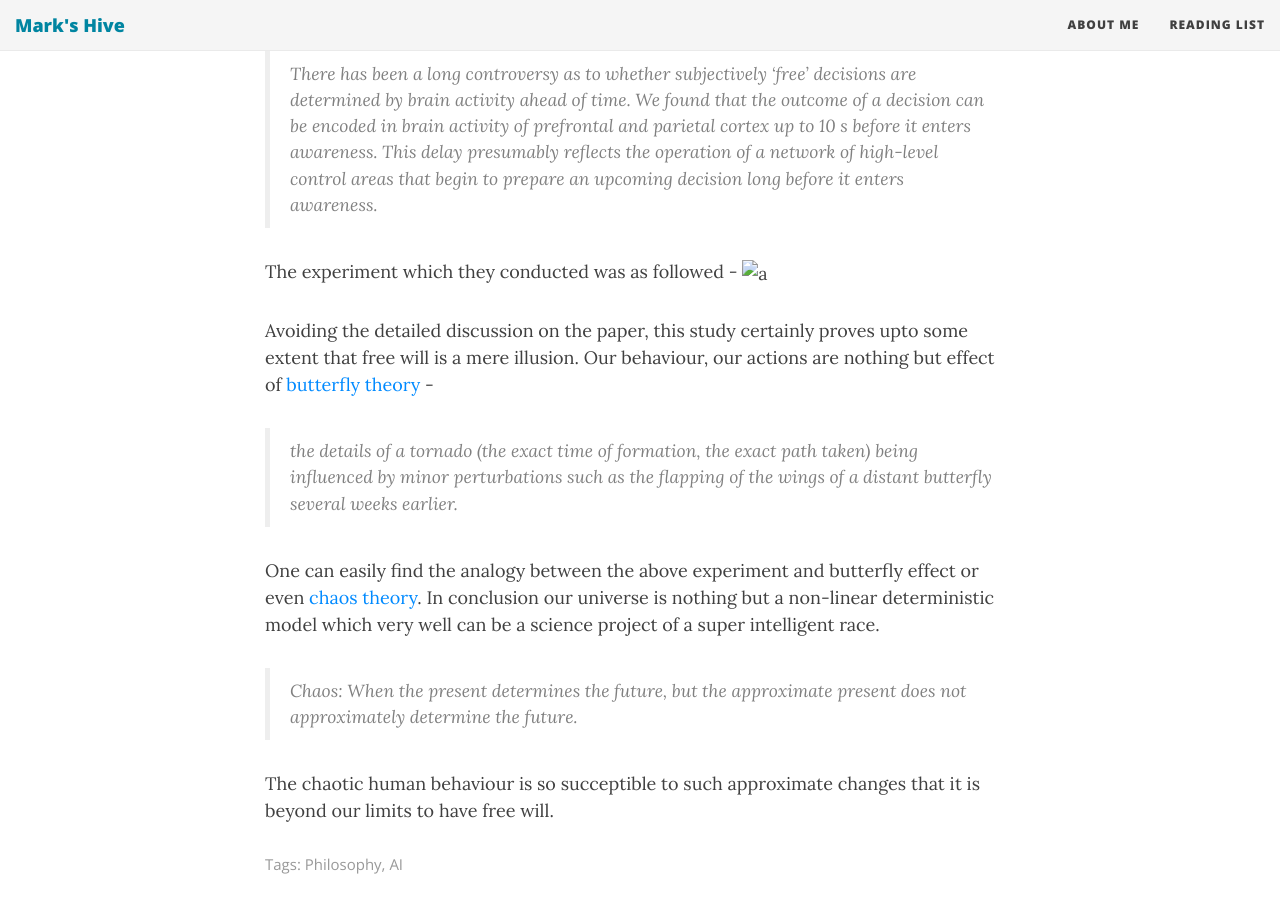
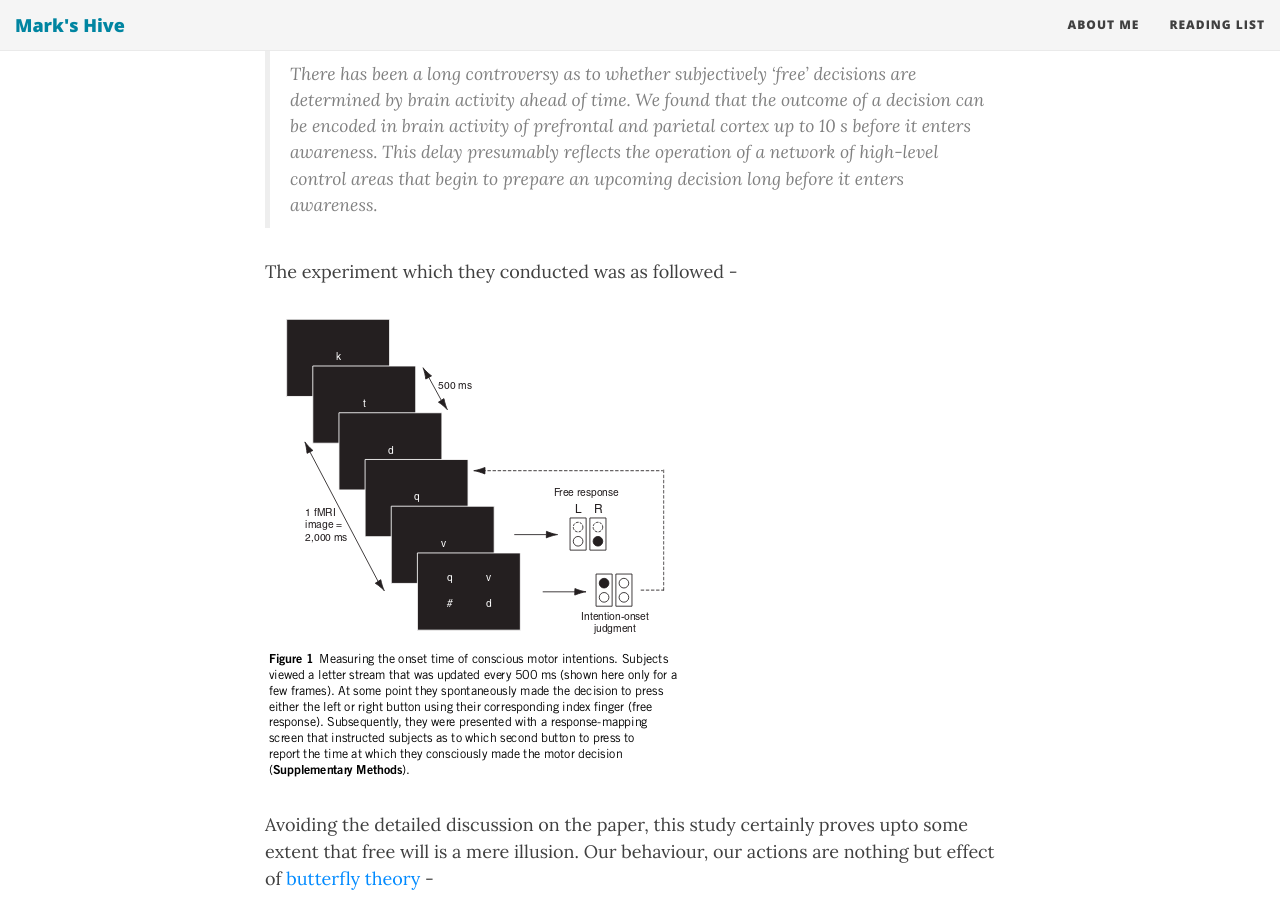
Before and after one commit to markroxor/markroxor.github.io, a Jekyll site: the page built from _posts/2018/2018-03-12-predictions-0.md, in a window 1280 px wide and 900 px high, scrolled down 386 px. Built offline with Jekyll 4.4.1, drawn with Linux system fonts in a browser that asks for light colours; nearby versions of some CDN libraries; comment, search, counter and statistics services are not loaded.

```diff
--- a/_posts/2018/2018-03-12-predictions-0.md
+++ b/_posts/2018/2018-03-12-predictions-0.md
@@ -20,7 +20,7 @@
 enters awareness.
 
 The experiment which they conducted was as followed -
-![a](/home/mark/Documents/markroxor.github.io/img/experiment.png)
+![a](/img/experiment.png)
 
 Avoiding the detailed discussion on the paper, this study certainly proves upto some extent that free will is a mere illusion. Our behaviour, our actions are nothing but effect of [butterfly theory](https://en.wikipedia.org/wiki/Butterfly_effect) -
 > the details of a tornado (the exact time of formation, the exact path taken) being influenced by minor perturbations such as the flapping of the wings of a distant butterfly several weeks earlier.
```
